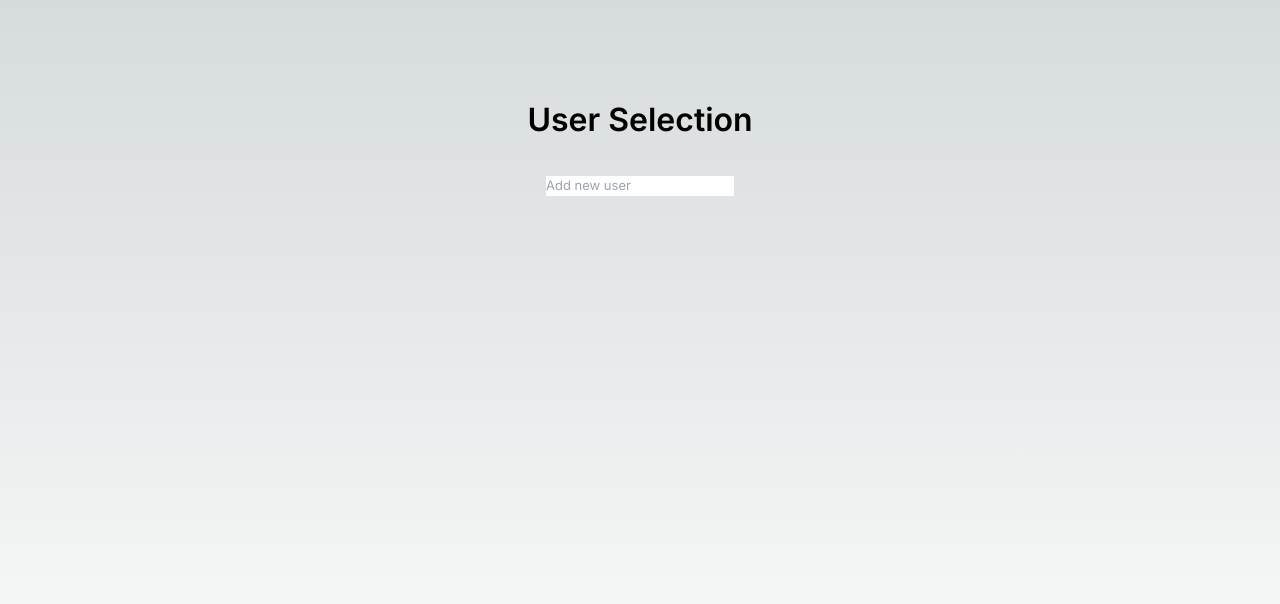
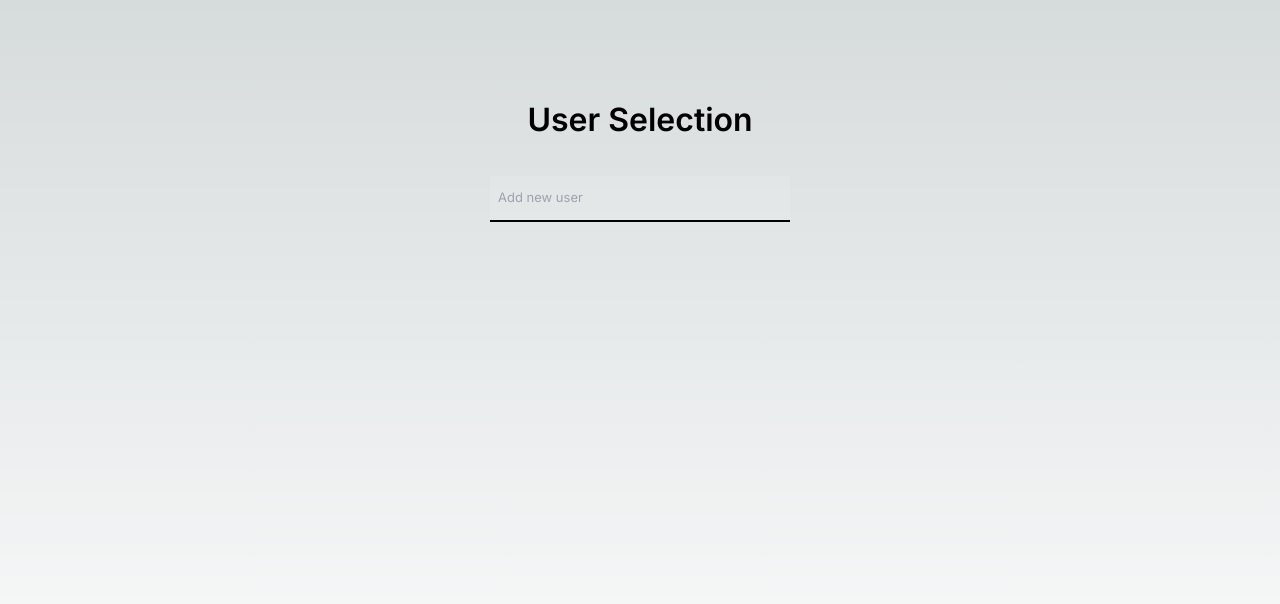
Before and after one commit to sumitks866/user-selector, a Next.js app: page / in a window 1280 px wide. Shown: the top 604 px of the page. Built offline with nearby package versions, Linux system fonts and the light colour scheme.

Commit message:
fix components directory

```diff
--- a/app/page.tsx
+++ b/app/page.tsx
@@ -1,5 +1,5 @@
 "use client";
-import UserSelector from "@/components/UserSelector";
+import UserSelector from "@/Components/UserSelector";
 import { users } from "@/mock";
 import { IUser } from "@/types";
 import { useState } from "react";
--- a/tailwind.config.ts
+++ b/tailwind.config.ts
@@ -3,7 +3,7 @@ import type { Config } from 'tailwindcss'
 const config: Config = {
   content: [
     './pages/**/*.{js,ts,jsx,tsx,mdx}',
-    './components/**/*.{js,ts,jsx,tsx,mdx}',
+    './Components/**/*.{js,ts,jsx,tsx,mdx}',
     './app/**/*.{js,ts,jsx,tsx,mdx}',
   ],
   theme: {
```
